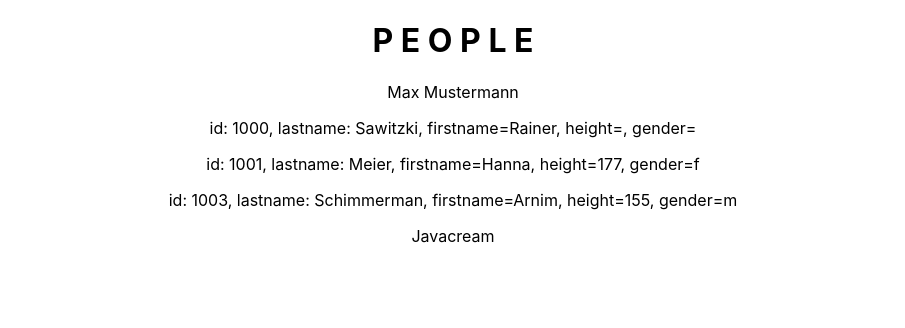
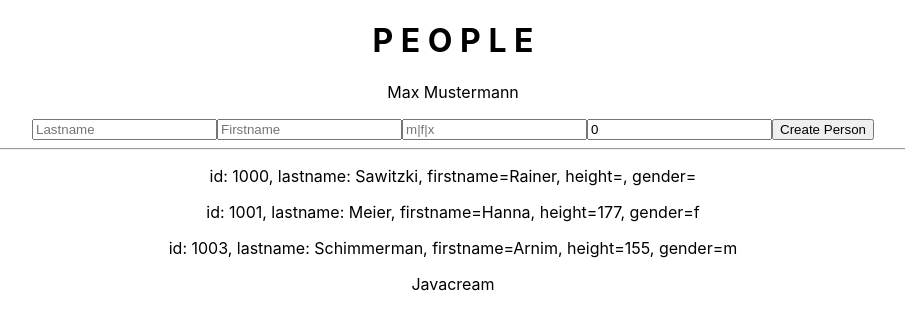
Before and after one commit to Javacream/org.javacream.training.react, a React (Create React App) app in the folder training/: page / in a window 1280 px wide. Shown: the top 328 px of the page, without its empty margins (187-1092 px from the left). Built offline with nearby package versions, Linux system fonts and the light colour scheme.

Commit message:
finish  PersonInputFormComponent using state and properties

```diff
--- a/training/src/people/components/Content.js
+++ b/training/src/people/components/Content.js
@@ -1,8 +1,8 @@
-import PeopleListComponent from "./PeopleListComponent";
+import PersonInputFormComponent from "./PersonInputFormComponent";
 
 function Content() {
     return (
-      <PeopleListComponent />
+      <PersonInputFormComponent />
     );
   }
 
--- a/training/src/people/components/PeopleListComponent.js
+++ b/training/src/people/components/PeopleListComponent.js
@@ -1,7 +1,6 @@
-import {peopleModel} from '../PeopleApplicationContext'
 import PersonComponent from './PersonComponent'
-export default function PeopleListComponent(){
-    let people = peopleModel.allPeople()
+export default function PeopleListComponent(props){
+    let people = props.people
     let peopleHtml = people.map(p => <p key={p.id}><PersonComponent detail={true} person={p} /></p>)
     return (
         <>
--- a/training/src/people/components/PersonInputFormComponent.js
+++ b/training/src/people/components/PersonInputFormComponent.js
@@ -1,5 +1,6 @@
 import { Component } from 'react';
-
+import {peopleModel} from '../PeopleApplicationContext'
+import PersonListComponent from './PeopleListComponent'
 class PersonInputFormComponent extends Component{
   state = {
     fields: {
@@ -7,11 +8,15 @@ class PersonInputFormComponent extends Component{
       firstname: '',
       gender: '',
       height: 0
-    }
+    },
+    people: peopleModel.allPeople()
   }
 
   handleFormSubmit = (event) => {
     event.preventDefault();
+    peopleModel.create(this.state.fields.lastname, this.state.fields.firstname, this.state.fields.height, this.state.fields.gender)
+    this.setState({people: peopleModel.allPeople()})
+
 
   }
   handleChange = (event) => {
@@ -19,9 +24,11 @@ class PersonInputFormComponent extends Component{
     let result = this.state.fields
     result[target.name] = target.value
     this.setState({fields: result})
+
   }
   render(){
     return (
+        <>
       <form onSubmit={this.handleFormSubmit}>
       <input placeholder="Lastname" name="lastname" value={this.state.fields.lastname} onChange={this.handleChange}></input>
       <input placeholder="Firstname" name="firstname" value={this.state.fields.firstname} onChange={this.handleChange}></input>
@@ -29,6 +36,9 @@ class PersonInputFormComponent extends Component{
       <input placeholder="123" name="height" value={this.state.fields.height} onChange={this.handleChange}></input>
       <input type="submit" value="Create Person"/>
       </form>
+      <hr />
+      <PersonListComponent people={this.state.people} />
+      </>
     )
   }
 
--- a/training/src/people/model/People.js
+++ b/training/src/people/model/People.js
@@ -1,6 +1,10 @@
 export class Person {
-    constructor(lastname, firstname, height){
+    constructor(id, lastname, firstname, height, gender){
+        this.id = id
         this.lastname = lastname
+        this.firstname = firstname
+        this.gender = gender
+        this.height = height
     }
 
     info(){
```
